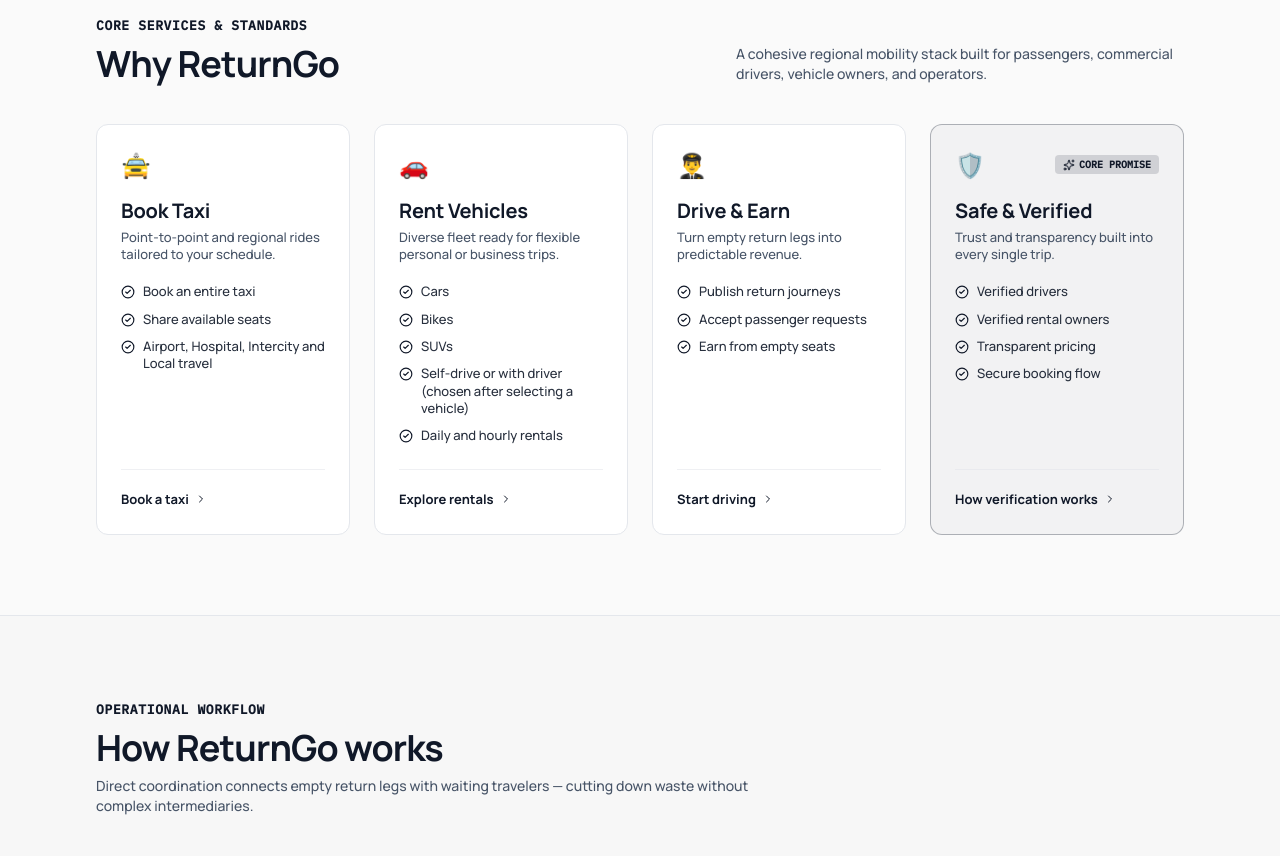
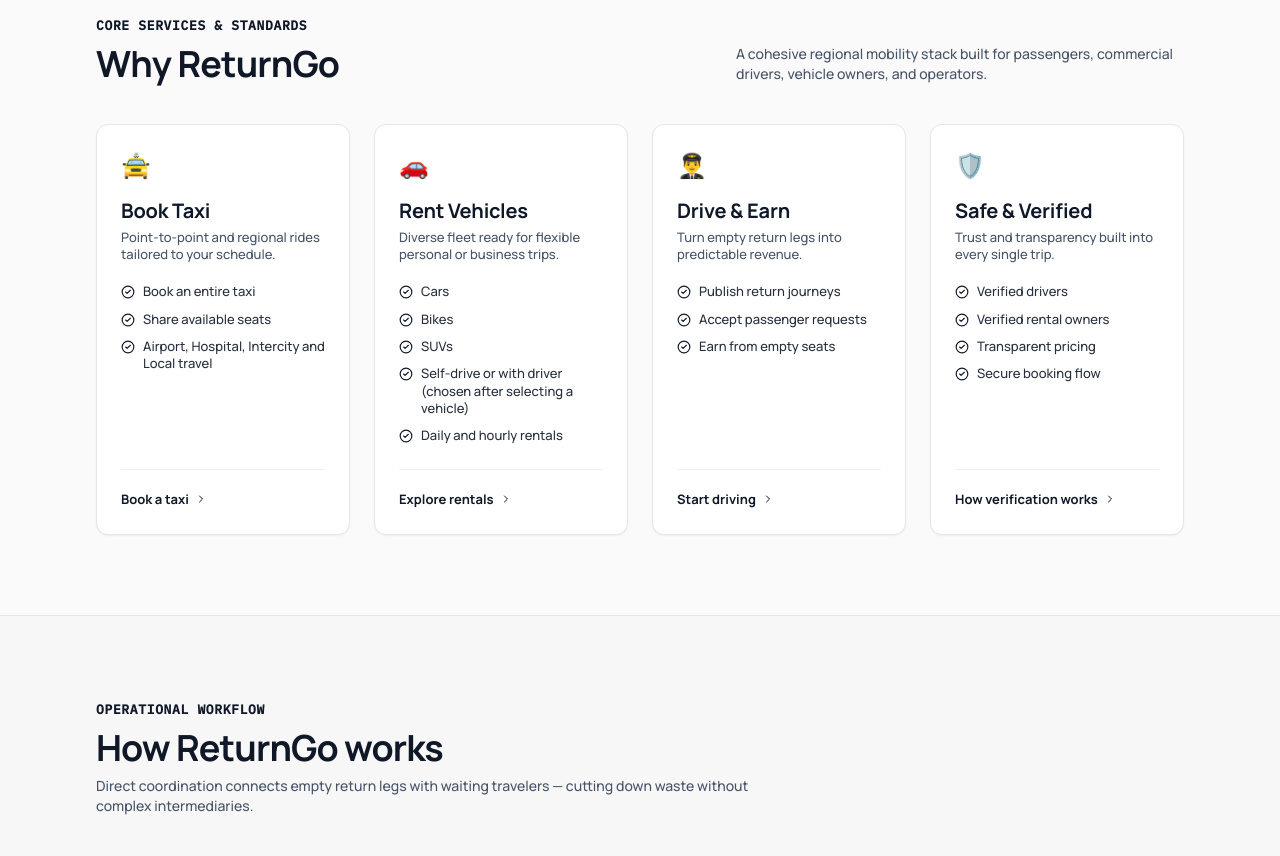
Before and after one commit to Rawahahruk04/returngo, a Next.js app: page / in a window 1280 px wide. Shown: the part 900-1756 px from the top of the page. Built offline with nearby package versions, Linux system fonts and the light colour scheme.

Commit message:
style: remove Core Promise badge and make Why ReturnGo cards completely uniform

```diff
--- a/src/app/page.tsx
+++ b/src/app/page.tsx
@@ -7,7 +7,6 @@
   ChevronRight,
   Route as RouteIcon,
   ShieldCheck,
-  Sparkles,
   Users,
 } from "lucide-react";
 
@@ -27,7 +26,6 @@
     ],
     href: "/plan",
     cta: "Book a taxi",
-    highlight: false,
   },
   {
     emoji: "🚗",
@@ -43,7 +41,6 @@
     ],
     href: "/rentals",
     cta: "Explore rentals",
-    highlight: false,
   },
   {
     emoji: "👨‍✈️",
@@ -57,7 +54,6 @@
     ],
     href: "/driver",
     cta: "Start driving",
-    highlight: false,
   },
   {
     emoji: "🛡️",
@@ -72,7 +68,6 @@
     ],
     href: "/about",
     cta: "How verification works",
-    highlight: true,
   },
 ];
 
@@ -179,27 +174,15 @@
         </div>
 
         <div className="mt-10 grid gap-6 sm:grid-cols-2 lg:grid-cols-4">
-          {WHY_RETURANGO.map((card) => {
-            return (
+          {WHY_RETURANGO.map((card) => (
             <div
               key={card.title}
-                className={`flex flex-col justify-between rounded-xl border p-6 transition-all duration-200 hover:-translate-y-1 hover:shadow-md ${
-                  card.highlight
-                    ? "border-secondary/30 bg-secondary/[0.03] hover:border-secondary/60"
-                    : "border-border bg-card hover:border-border/80"
-                }`}
+              className="flex flex-col justify-between rounded-xl border border-border bg-card p-6 shadow-sm transition-all duration-200 hover:-translate-y-1 hover:border-secondary/30 hover:shadow-md"
             >
               <div>
-                  <div className="flex items-center justify-between">
                 <span className="text-2xl" role="img" aria-label={card.title}>
                   {card.emoji}
                 </span>
-                    {card.highlight && (
-                      <span className="inline-flex items-center gap-1 rounded bg-secondary/15 px-2 py-0.5 font-mono text-[10px] font-semibold uppercase text-secondary">
-                        <Sparkles className="size-3" /> Core Promise
-                      </span>
-                    )}
-                  </div>
 
                 <h3 className="mt-4 font-display text-xl font-semibold text-foreground">
                   {card.title}
@@ -218,7 +201,7 @@
                 </ul>
               </div>
 
-                <div className="mt-6 pt-4 border-t border-border/60">
+              <div className="mt-6 border-t border-border/60 pt-4">
                 <Link
                   href={card.href}
                   className="inline-flex items-center gap-1.5 text-xs font-semibold text-secondary hover:underline"
@@ -227,8 +210,7 @@
                 </Link>
               </div>
             </div>
-            );
-          })}
+          ))}
         </div>
       </section>
 
```
Lines whose indentation alone changed are shown as unchanged.
